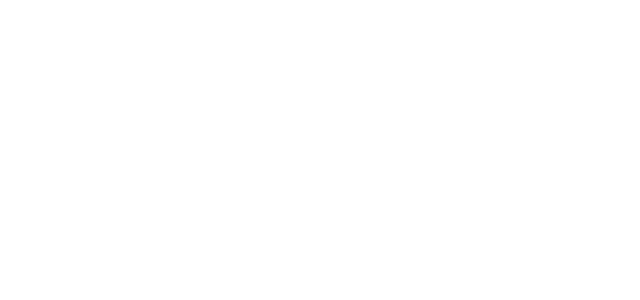
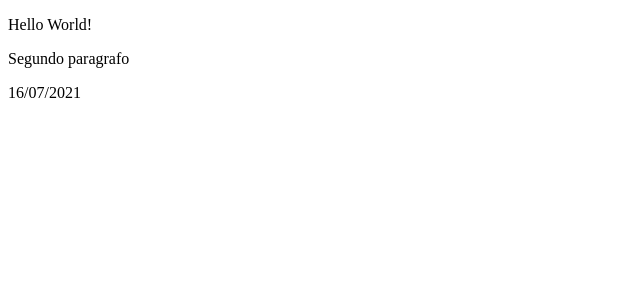
Before and after one commit to greglixandrao/lets-code-react, a React (Create React App) app in the folder react01/my-app/: page / in a window 1280 px wide. Shown: the top 300 px of the page, without its empty margins (0-640 px from the left). Built offline with nearby package versions, Linux system fonts and the light colour scheme.

Commit message:
modificação app.js e criação da pasta components

```diff
--- a/react01/my-app/src/App.js
+++ /dev/null
@@ -1,5 +0,0 @@
-function App() {
-  return <div className='App'></div>;
-}
-
-export default App;
--- /dev/null
+++ b/react01/my-app/src/components/App.js
@@ -0,0 +1,14 @@
+import React from "react";
+class App extends React.Component {
+  render() {
+    return (
+      <>
+        <p>Hello World!</p>
+        <p>Segundo paragrafo</p>
+        <p>{new Date().toLocaleDateString("pt-BR")}</p>
+      </>
+    );
+  }
+}
+
+export default App;
--- a/react01/my-app/src/index.js
+++ b/react01/my-app/src/index.js
@@ -1,6 +1,6 @@
 import React from "react";
 import ReactDOM from "react-dom";
-import App from "./App";
+import App from "./components/App";
 import reportWebVitals from "./reportWebVitals";
 
 ReactDOM.render(
```
